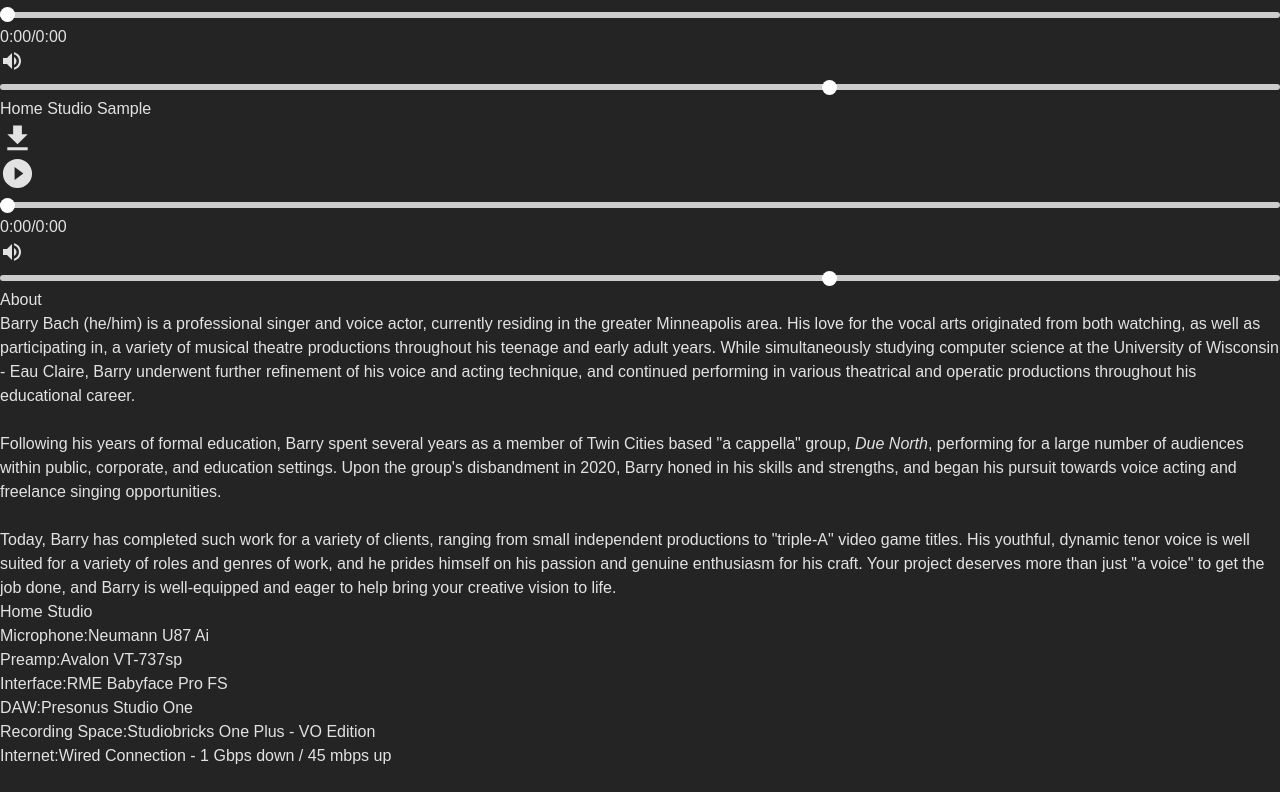
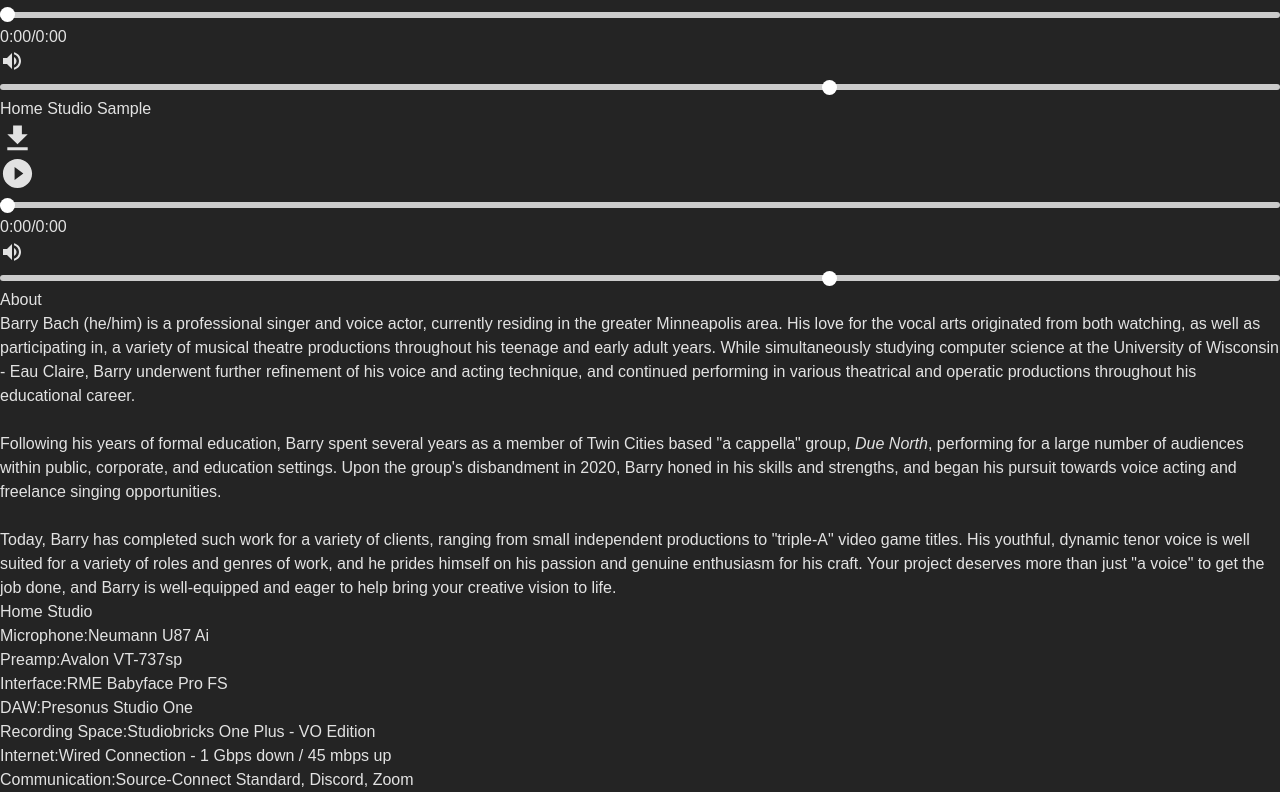
Before and after one commit to bbachdev/barry-bach-site, a React (Vite) app: page / in a window 1280 px wide. Shown: the part 2400-3192 px from the top of the page. Before the commit the page ends 3168 px from the top, so only its background shows below. Built offline with nearby package versions, Linux system fonts and the light colour scheme; a web font is replaced by a local one.

Commit message:
Created "Studio" section

```diff
--- a/src/components/StudioSpecs.tsx
+++ b/src/components/StudioSpecs.tsx
@@ -12,9 +12,9 @@ export default function StudioSpecs() {
   const [specList, setSpecList] = useState<Spec[]>(SpecList)
 
   return (
-    <>
+    <div className={'flex flex-col w-full mb-10'}>
       <h2 className={'text-center text-4xl mt-8 mb-6'}>Home Studio</h2>
-      <div>
+      <div className={'mx-auto'}>
         {specList.map((spec) => (
           <div key={spec.id} className={'flex flex-row space-x-2'}>
             {/* <img src={spec.icon} alt={spec.name} className={'w-6 h-6'}/> */}
@@ -22,6 +22,6 @@ export default function StudioSpecs() {
           </div>
         ))}
       </div>
-    </>
+    </div>
   )
 }
--- a/src/data/specs.json
+++ b/src/data/specs.json
@@ -34,5 +34,11 @@
     "type": "Internet",
     "name": "Wired Connection - 1 Gbps down / 45 mbps up",
     "icon": ""
+  },
+  {
+    "id": 7,
+    "type": "Communication",
+    "name": "Source-Connect Standard, Discord, Zoom",
+    "icon": ""
   }
 ]
```
Also changed, not shown: src/assets/images/studio.jpg (added).
